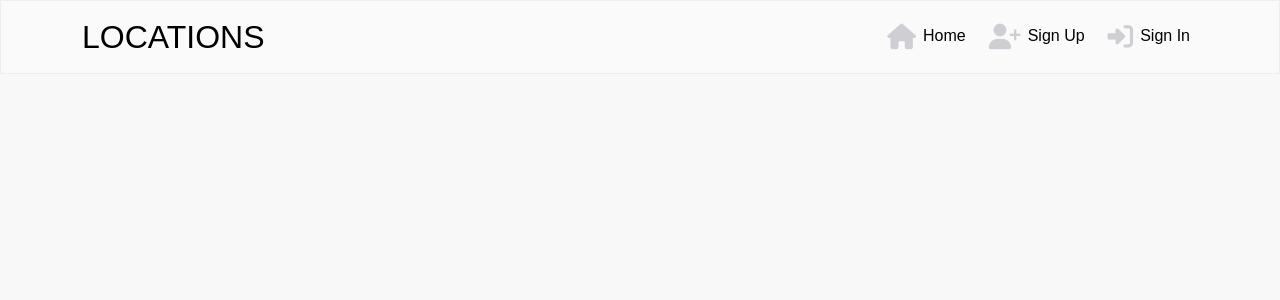
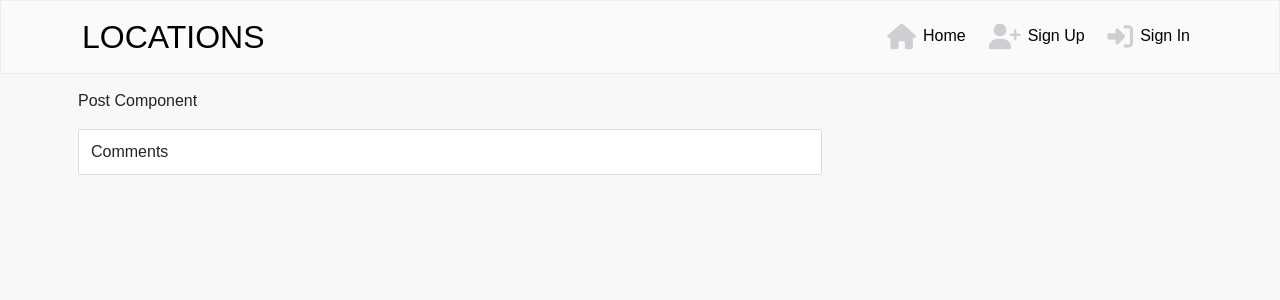
Before and after one commit to Hemenhk/locations, a React (Create React App) app: page /posts/1 in a window 1280 px wide. Shown: the top 300 px of the page. Built offline with nearby package versions, Linux system fonts and the light colour scheme; no server answers.

Commit message:
Create Post Detail Component and set up route

```diff
--- a/src/App.js
+++ b/src/App.js
@@ -6,6 +6,7 @@ import SignUpForm from "./pages/auth/SignUpForm";
 import "./api/axiosDefaults";
 import SignInForm from "./pages/auth/SignInForm";
 import CreatePostForm from "./pages/posts/CreatePostForm";
+import PostDetailPage from "./pages/posts/PostDetailPage";
 
 
 
@@ -21,6 +22,7 @@ function App() {
               <Route path="/signup" element={<SignUpForm />} />
               <Route path="/signin" element={<SignInForm />} />
               <Route path="/posts/create" element={<CreatePostForm />} />
+              <Route path="/posts/:id" element={<PostDetailPage />} />
             </Routes>
           </Container>
         </div>
--- /dev/null
+++ b/src/pages/posts/PostDetailPage.js
@@ -0,0 +1,16 @@
+import React from 'react'
+import { Col, Container, Row } from 'react-bootstrap'
+import appStyles from "../../App.module.css"
+
+const PostDetailPage = () => {
+  return (
+    <Row className='h-100'>
+        <Col className="py-2 p-0 p-lg-2" lg={8}>
+        <p>Post Component</p>
+        <Container className={appStyles.Content}>Comments</Container>
+        </Col>
+    </Row>
+    )
+}
+
+export default PostDetailPage
```
